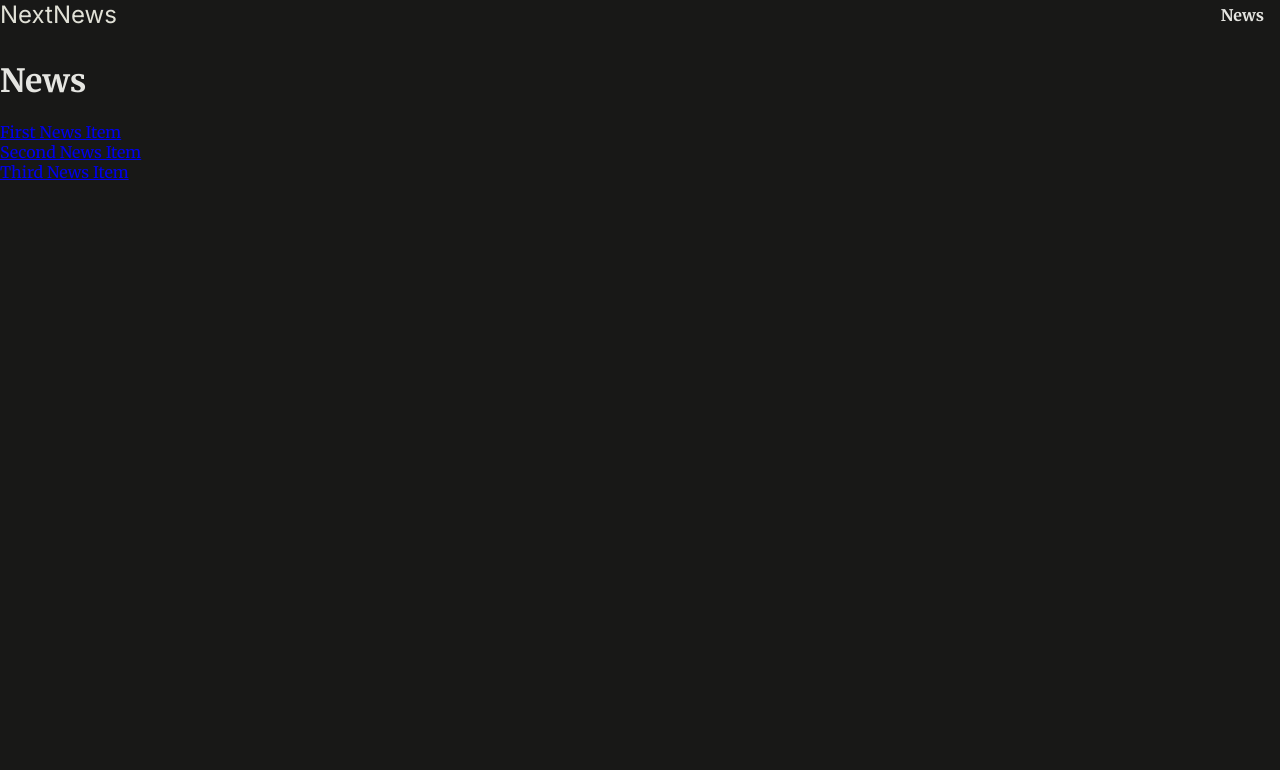
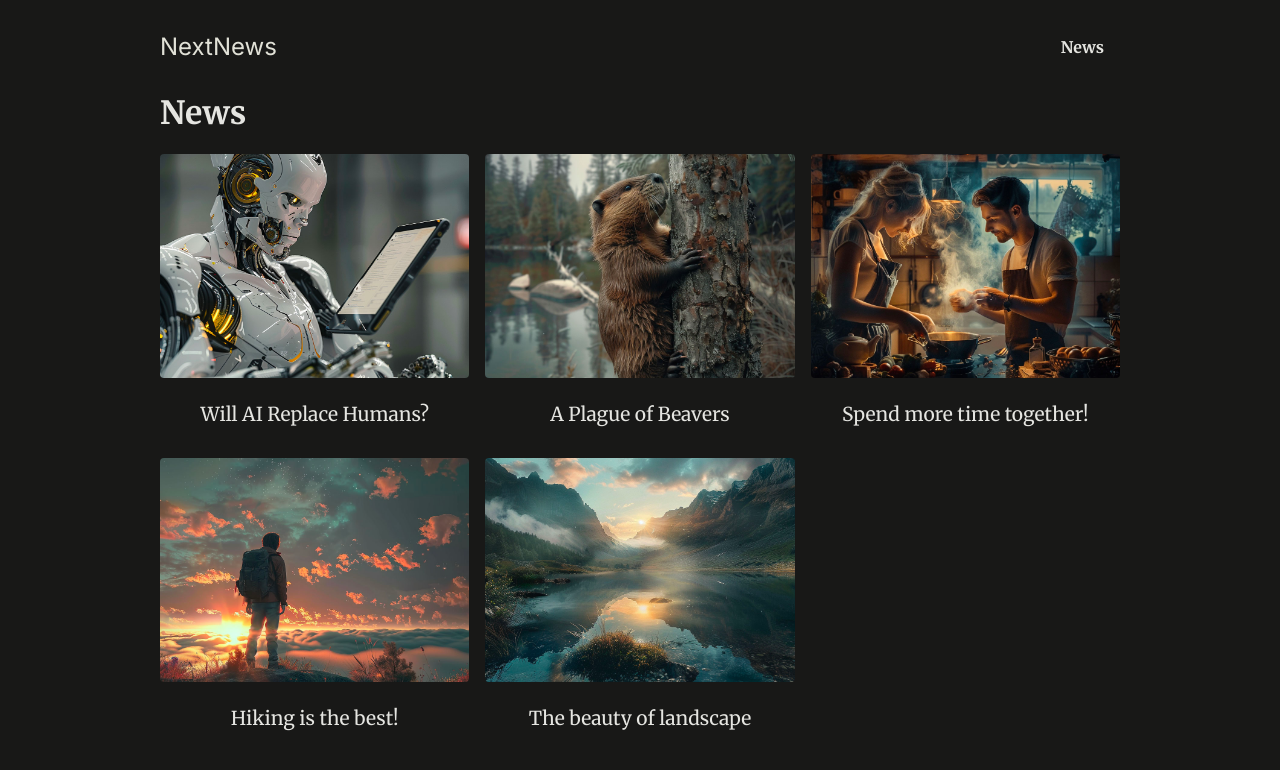
Before and after one commit to akram-xujaniyozov/NextNews, a Next.js app: page /news in a window 1280 px wide. Shown: the top 770 px of the page. Built offline with nearby package versions, Linux system fonts and the light colour scheme.

Commit message:
add parallel routing

```diff
--- /dev/null
+++ b/app/archive/@archive/page.jsx
@@ -0,0 +1,3 @@
+export default function ArchiveNewsPage() {
+  return <h1>Archive Page</h1>;
+}
--- /dev/null
+++ b/app/archive/@latest/page.jsx
@@ -0,0 +1,3 @@
+export default function LatestNewsPage() {
+  return <h1>Latest Page</h1>;
+}
--- a/app/layout.js
+++ b/app/layout.js
@@ -10,8 +10,10 @@
   return (
     <html lang="en">
       <body>
-        <MainHeader />
-        {children}
+        <div id="page">
+          <MainHeader />
+          {children}
+        </div>
       </body>
     </html>
   );
--- a/app/news/page.jsx
+++ b/app/news/page.jsx
@@ -1,19 +1,22 @@
 import Link from "next/link";
+import { DUMMY_NEWS } from "@/dummy-news";
 
 export default function NewsPage(params) {
   return (
     <div>
       <h1>News</h1>
-      <ul>
-        <li>
-          <Link href="/news/first-item">First News Item</Link>
-        </li>
-        <li>
-          <Link href="/news/second-item">Second News Item</Link>
-        </li>
-        <li>
-          <Link href="/news/third-item">Third News Item</Link>
-        </li>
+      <ul className="news-list">
+        {DUMMY_NEWS.map((newsItem) => (
+          <li key={newsItem.id}>
+            <Link href={`/news/${newsItem.slug}`}>
+              <img
+                src={`/images/news/${newsItem.image}`}
+                alt={newsItem.title}
+              />
+              <span>{newsItem.title}</span>
+            </Link>
+          </li>
+        ))}
       </ul>
     </div>
   );
--- /dev/null
+++ b/dummy-news.js
@@ -0,0 +1,47 @@
+export const DUMMY_NEWS = [
+  {
+    id: "n1",
+    slug: "will-ai-replace-humans",
+    title: "Will AI Replace Humans?",
+    image: "ai-robot.jpg",
+    date: "2021-07-01",
+    content:
+      "Since late 2022 AI is on the rise and therefore many people worry whether AI will replace humans. The answer is not that simple. AI is a tool that can be used to automate tasks, but it can also be used to augment human capabilities. The future is not set in stone, but it is clear that AI will play a big role in the future. The question is how we will use it.",
+  },
+  {
+    id: "n2",
+    slug: "beaver-plague",
+    title: "A Plague of Beavers",
+    image: "beaver.jpg",
+    date: "2022-05-01",
+    content:
+      "Beavers are taking over the world. They are building dams everywhere and flooding entire cities. What can we do to stop them?",
+  },
+  {
+    id: "n3",
+    slug: "couple-cooking",
+    title: "Spend more time together!",
+    image: "couple-cooking.jpg",
+    date: "2024-03-01",
+    content:
+      "Cooking together is a great way to spend more time with your partner. It is fun and you get to eat something delicious afterwards. What are you waiting for? Get cooking!",
+  },
+  {
+    id: "n4",
+    slug: "hiking",
+    title: "Hiking is the best!",
+    image: "hiking.jpg",
+    date: "2024-01-01",
+    content:
+      "Hiking is a great way to get some exercise and enjoy the great outdoors. It is also a great way to clear your mind and reduce stress. So what are you waiting for? Get out there and start hiking!",
+  },
+  {
+    id: "n5",
+    slug: "landscape",
+    title: "The beauty of landscape",
+    image: "landscape.jpg",
+    date: "2022-07-01",
+    content:
+      "Landscape photography is a great way to capture the beauty of nature. It is also a great way to get outside and enjoy the great outdoors. So what are you waiting for? Get out there and start taking some pictures!",
+  },
+];
```
Also changed, not shown: app/archive/layout.js (added, +9 -0 lines), app/news/[slug]/not-found.js (added, +8 -0 lines), app/news/[slug]/page.jsx (+17 -4 lines), app/not-found.js (added, +8 -0 lines).
